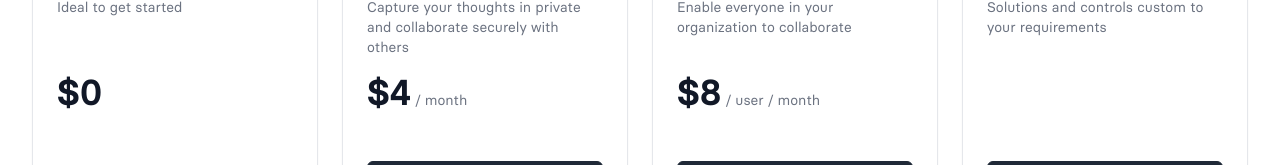
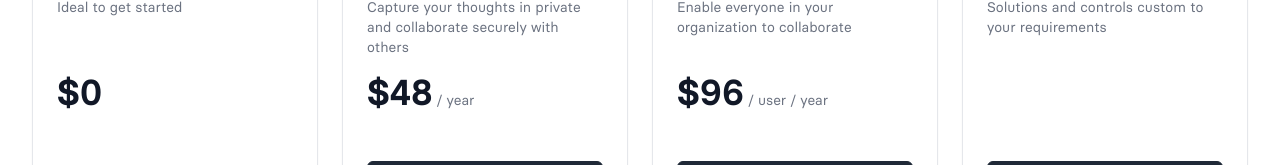
Before and after one commit to serenity-kit/website-legacy, a Next.js app: page /en/notes/pricing in a window 1280 px wide. Shown: the part 454-619 px from the top of the page. Built offline with nearby package versions, Linux system fonts and the light colour scheme; what @tailwindcss/typography, urql would draw is missing.

Commit message:
improve pricing UX

```diff
--- a/pages/en/notes/pricing.tsx
+++ b/pages/en/notes/pricing.tsx
@@ -124,11 +124,11 @@ export default function Home() {
                 </p>
                 <p className="mt-8 h-14">
                   <span className="text-4xl font-semibold text-gray-900">
-                    ${billedYearly ? "4" : "5"}
+                    ${billedYearly ? "48" : "5"}
                   </span>
                   <span className="text-sm font-medium text-gray-500">
                     {" "}
-                    / month
+                    / {billedYearly ? "year" : "month"}
                   </span>
                 </p>
                 <button
@@ -167,11 +167,11 @@ export default function Home() {
                 </p>
                 <p className="mt-8 h-14">
                   <span className="text-4xl font-semibold text-gray-900">
-                    ${billedYearly ? "8" : "10"}
+                    ${billedYearly ? "96" : "10"}
                   </span>
                   <span className="text-sm font-medium text-gray-500">
                     {" "}
-                    / user / month
+                    / user / {billedYearly ? "year" : "month"}
                   </span>
                 </p>
                 <button
```
